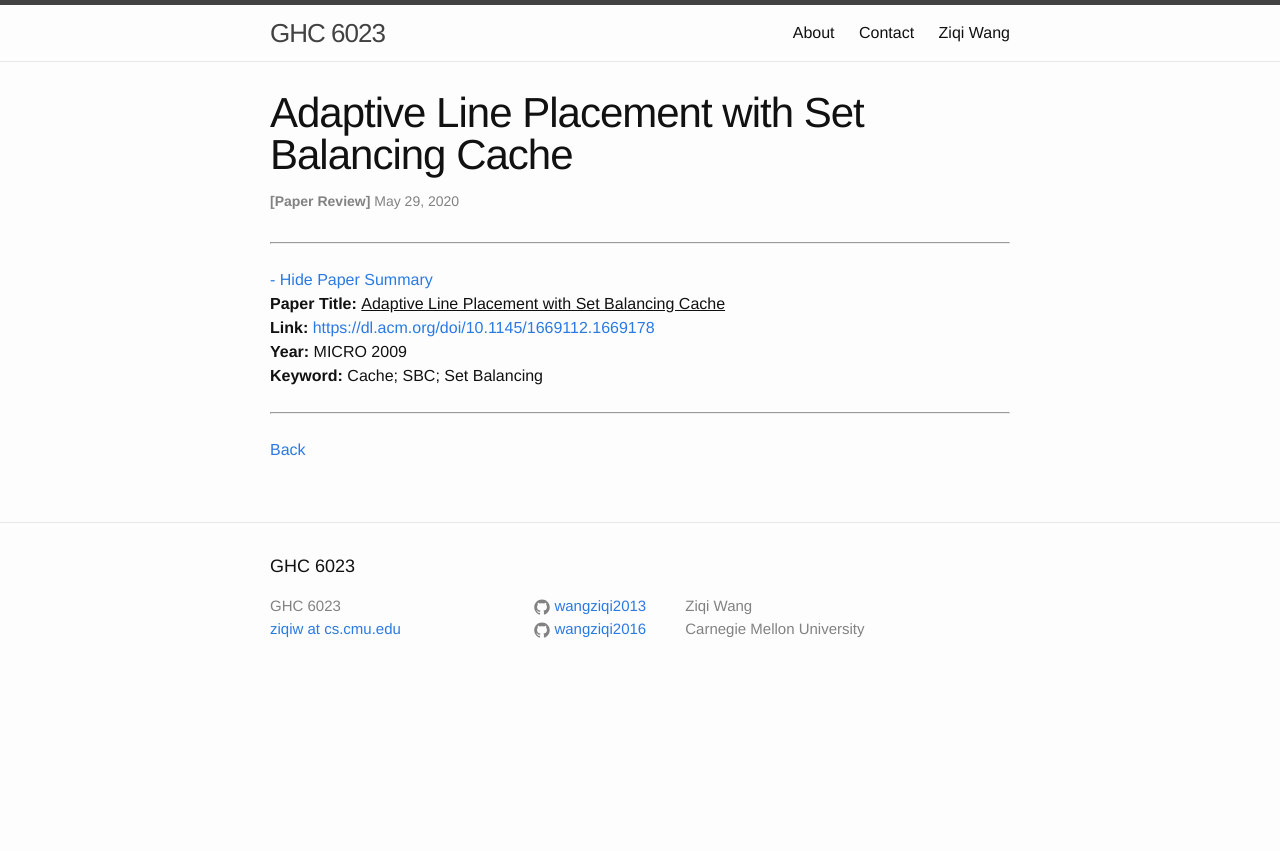
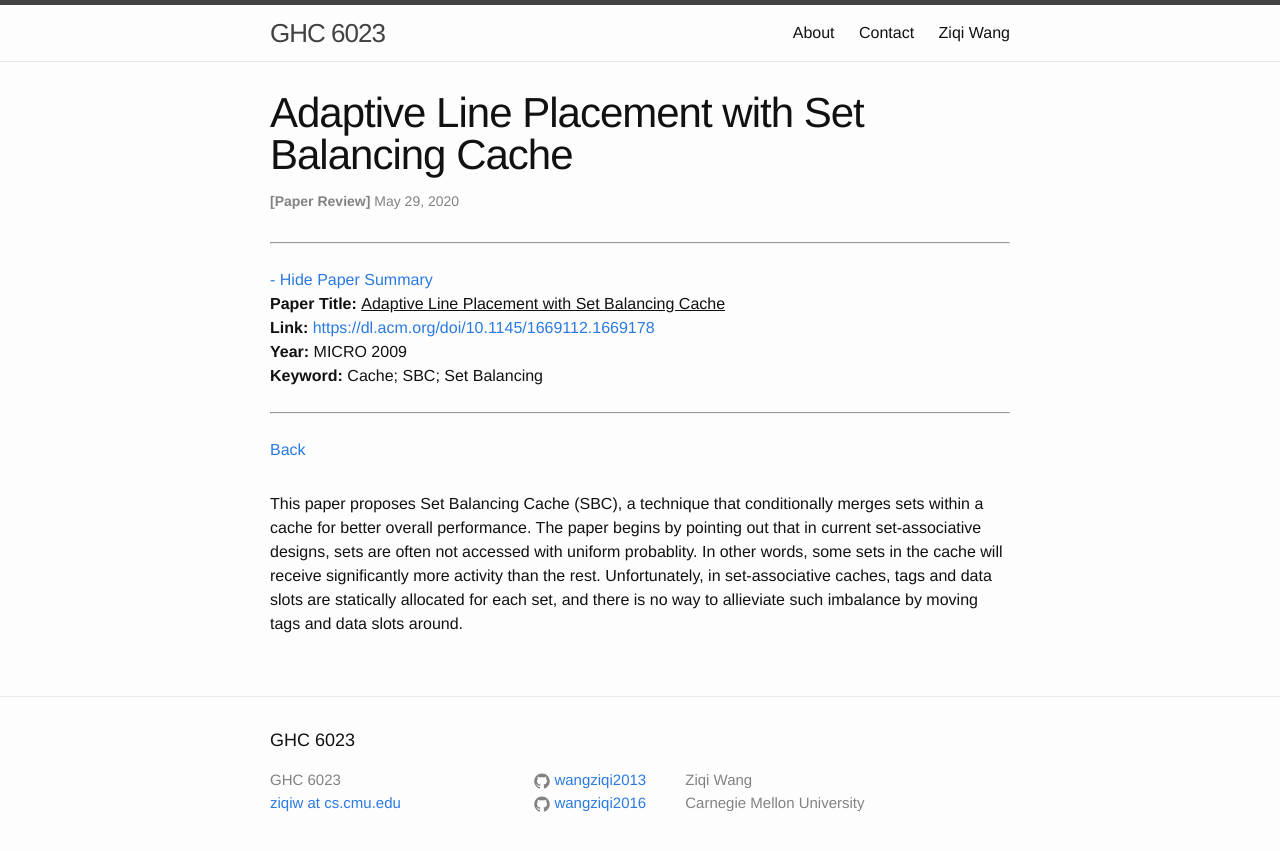
Before and after one commit to wangziqi2013/wangziqi2013.github.io, a Jekyll site: the page built from _posts/2020-05-29-sbc.markdown, in a window 1280 px wide. Shown: the top 851 px of the page. Built offline with Jekyll 4.4.1, drawn with Linux system fonts in a browser that asks for light colours.

Commit message:
Adding motivation

```diff
--- a/_posts/2020-05-29-sbc.markdown
+++ b/_posts/2020-05-29-sbc.markdown
@@ -12,3 +12,9 @@ htm_cd:
 htm_cr:
 version_mgmt:
 ---
+
+This paper proposes Set Balancing Cache (SBC), a technique that conditionally merges sets within a cache for better
+overall performance. The paper begins by pointing out that in current set-associative designs, sets are often not
+accessed with uniform probablity. In other words, some sets in the cache will receive significantly more activity than
+the rest. Unfortunately, in set-associative caches, tags and data slots are statically allocated for each set, and
+there is no way to allieviate such imbalance by moving tags and data slots around.
```
